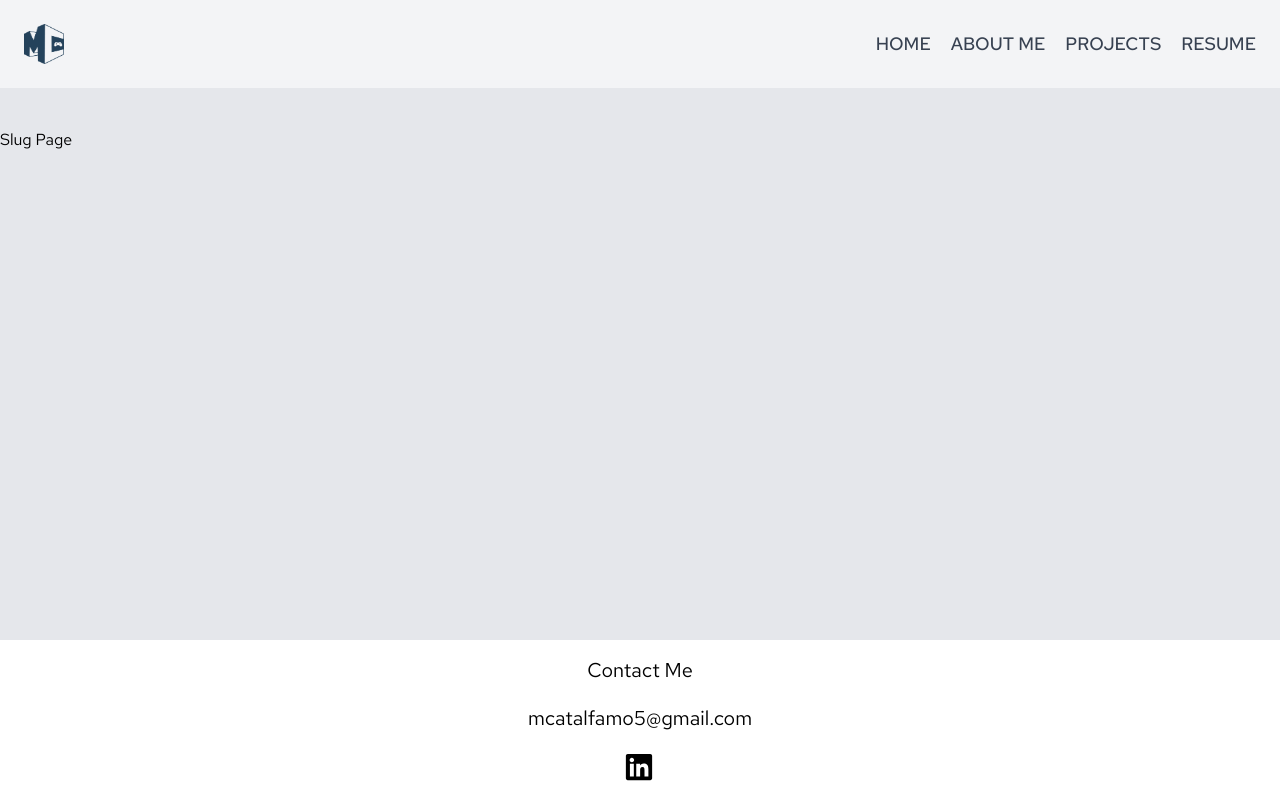
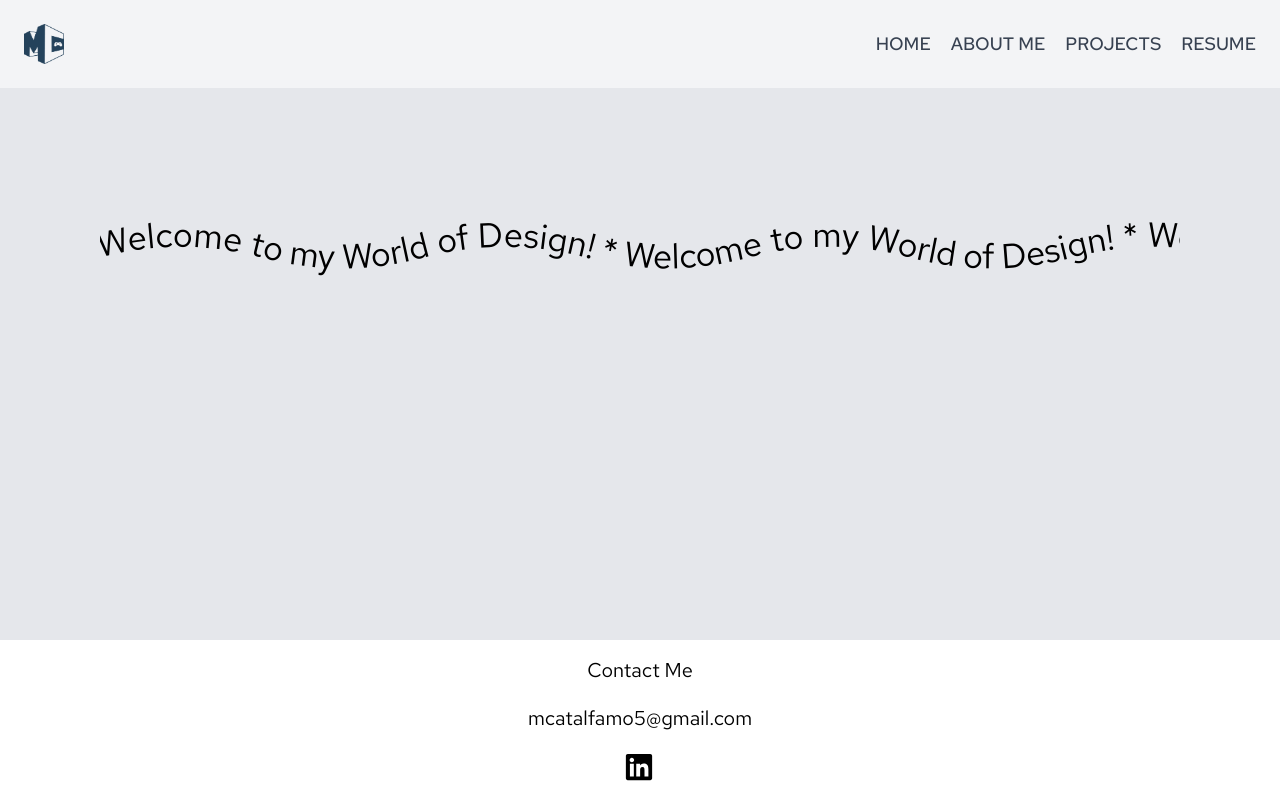
Before and after one commit to MatthewSword7272/matthew-portfolio, a React (Vite) app: page /svg-animate in a window 1280 px wide. Built offline with nearby package versions, Linux system fonts and the light colour scheme.

Commit message:
Centered SVG

```diff
--- a/src/main.jsx
+++ b/src/main.jsx
@@ -11,6 +11,7 @@ import AmazingButton from "./pages/amazing_button.jsx";
 import MarqueeComponent from "./pages/marquee.jsx";
 import Scrolling from "./pages/scrolling.jsx";
 import Path from "./pages/path.jsx";
+import SvgAnimate from "./pages/svg_animate.jsx";
 
 createRoot(document.getElementById("root")).render(
   <StrictMode>
@@ -24,6 +25,7 @@ createRoot(document.getElementById("root")).render(
         <Route path="/marquee" element={<MarqueeComponent />} />
         <Route path="/scrolling" element={<Scrolling />} />
         <Route path="/path" element={<Path />} />
+        <Route path="/svg-animate" element={<SvgAnimate />} />
       </Routes>
     </BrowserRouter>
   </StrictMode>
--- a/src/pages/path.jsx
+++ b/src/pages/path.jsx
@@ -108,7 +108,7 @@ const Path = () => {
           </div>
         </p>
 
-        <svg className="mb-5" width="800" height="600" xmlns="http://www.w3.org/2000/svg">
+        <svg className="mb-5" viewBox="50 100 1000 700" xmlns="http://www.w3.org/2000/svg">
           <path id="circle1" d="M 560 160 A 200 200 0 1 0 560 560 A 200 200 0 1 0 560 160" stroke="#000" fill="none" />
           <path
             id="circle2"
--- a/src/pages/projects.jsx
+++ b/src/pages/projects.jsx
@@ -34,6 +34,12 @@ function Projects() {
       link: "/scrolling",
     },
     {
+      title: "Animate Svg",
+      description: "Here, we are using GSAP DrawSVG and ScrollTrigger",
+      imageUrl: "/images/path.png",
+      link: "/svg-animate",
+    },
+    {
       title: "GSAP Draw Svg",
       description: "Here, we are using GSAP DrawSVG and ScrollTrigger",
       imageUrl: "/images/path.png",
--- /dev/null
+++ b/src/pages/svg_animate.jsx
@@ -0,0 +1,55 @@
+import ScrollTrigger from "gsap/ScrollTrigger";
+import DrawSVGPlugin from "gsap/DrawSVGPlugin";
+
+import gsap from "gsap";
+import MainLayout from "../layouts/MainLayout";
+import { useGSAP } from "@gsap/react";
+
+const SvgAnimate = () => {
+  gsap.registerPlugin(useGSAP, ScrollTrigger, DrawSVGPlugin);
+
+  const text = "Welcome to my World of Design! * ";
+  const longText = text.repeat(4);
+
+  return (
+    <MainLayout>
+      <section>
+        <svg className="w-full" viewBox="0 0 500 100" xmlns="http://www.w3.org/2000/svg">
+          <defs>
+            <path
+              id="path"
+              d="
+    M0 60
+    Q 37.5 50, 75 60
+    T 150 60
+    T 225 60
+    T 300 60
+    T 375 60
+    T 450 60
+    T 525 60"
+              fill="none"
+              stroke="transparent"
+              stroke-width="2"
+            />
+          </defs>
+
+          <text fontSize="16px" fill="#000">
+            <textPath href="#path" startOffset="0%">
+              {longText}
+              <animate
+                attributeName="startOffset"
+                from="0%"
+                to="-100%"
+                dur="20s"
+                repeatCount="indefinite"
+                calcMode="linear"
+              />
+            </textPath>
+          </text>
+        </svg>
+      </section>
+    </MainLayout>
+  );
+};
+
+export default SvgAnimate;
```
